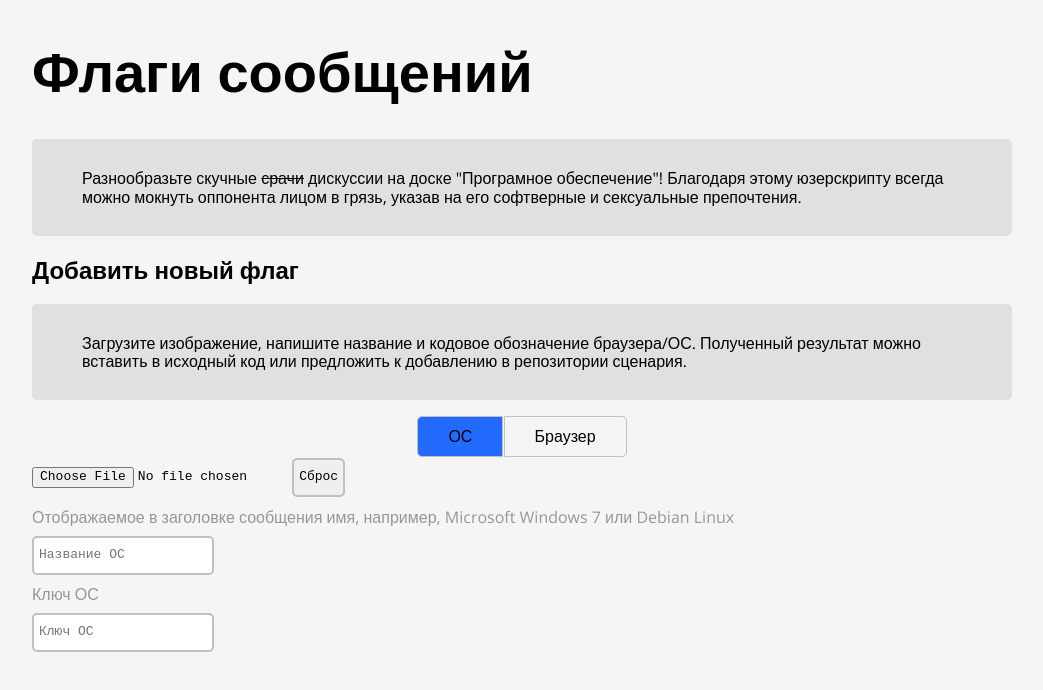
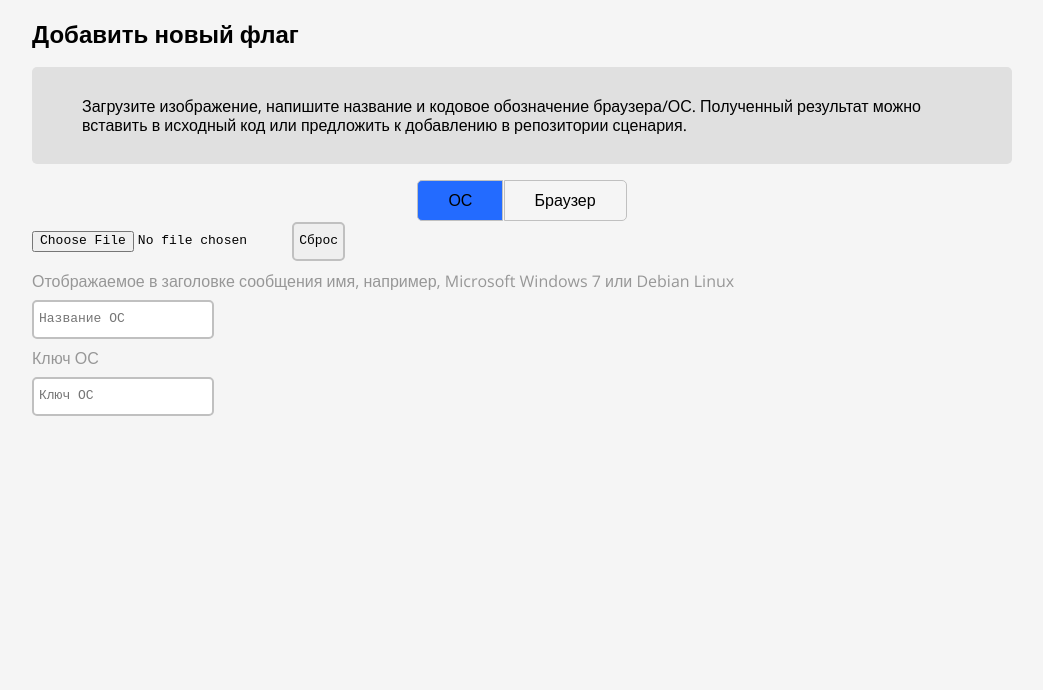
Before and after one commit to AlsaAsksMiley/2ch-ua-flagger, a plain HTML site: page index.html in a window 1280 px wide. Shown: the whole page, without its empty margins (118-1161 px from the left). Drawn offline with nearby package versions, Linux system fonts and the light colour scheme.

Commit message:
Get rid of trashy data

```diff
--- a/index.html
+++ b/index.html
@@ -11,10 +11,6 @@
     <body>
         <div class="content-wrapper">
             <div class="about">
-            <h1>Флаги сообщений</h1>
-            <p>Разнообразьте скучные <span class="text-strike">срачи</span> дискуссии на доске "Програмное обеспечение"! Благодаря этому юзерскрипту всегда можно мокнуть оппонента лицом в грязь, указав на его софтверные и сексуальные препочтения.</p>
-            </div>
-            <div>
                 <h2>Добавить новый флаг</h2>
                 <p>
                     Загрузите изображение, напишите название и кодовое обозначение браузера/ОС.
```
